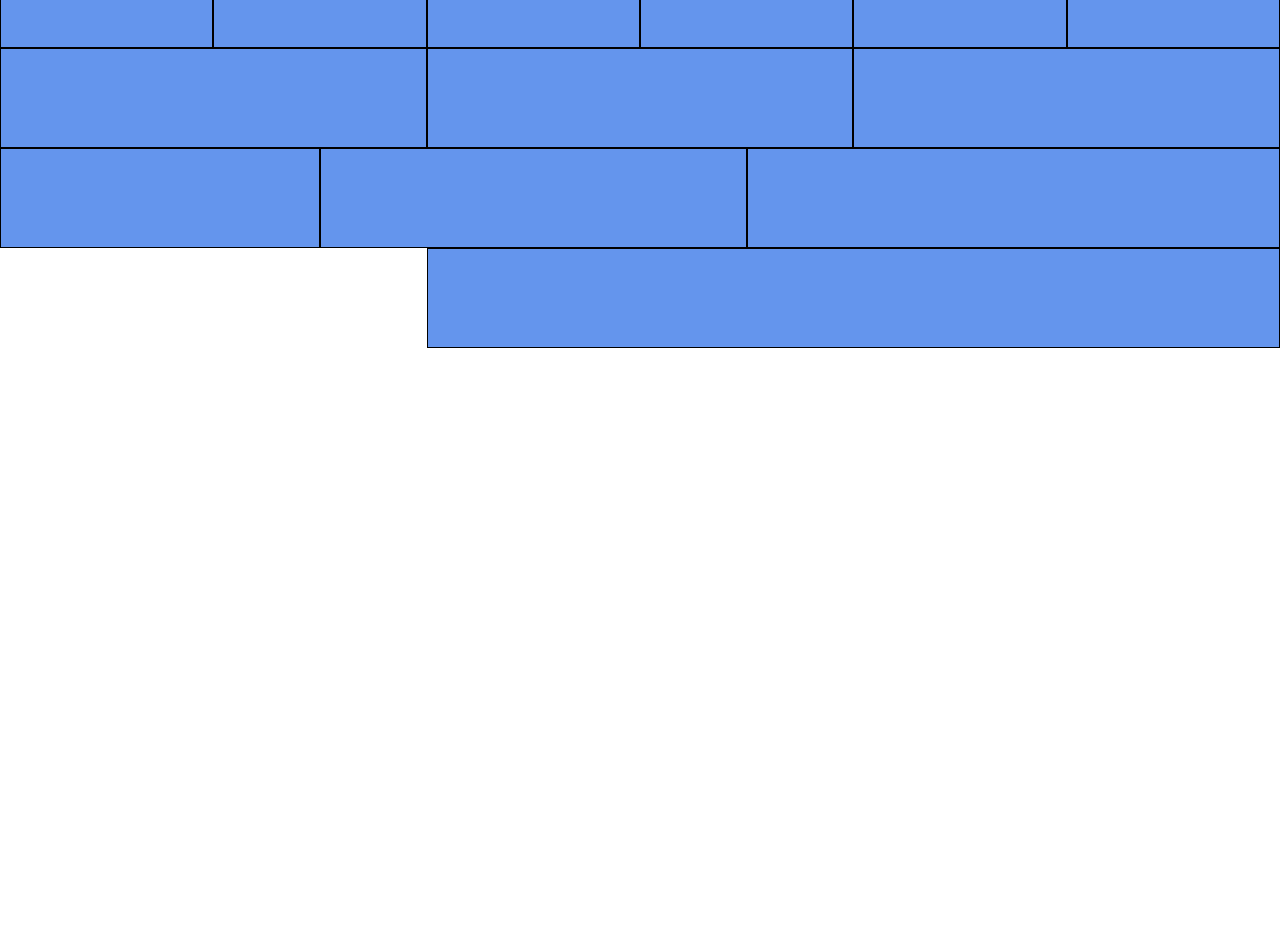
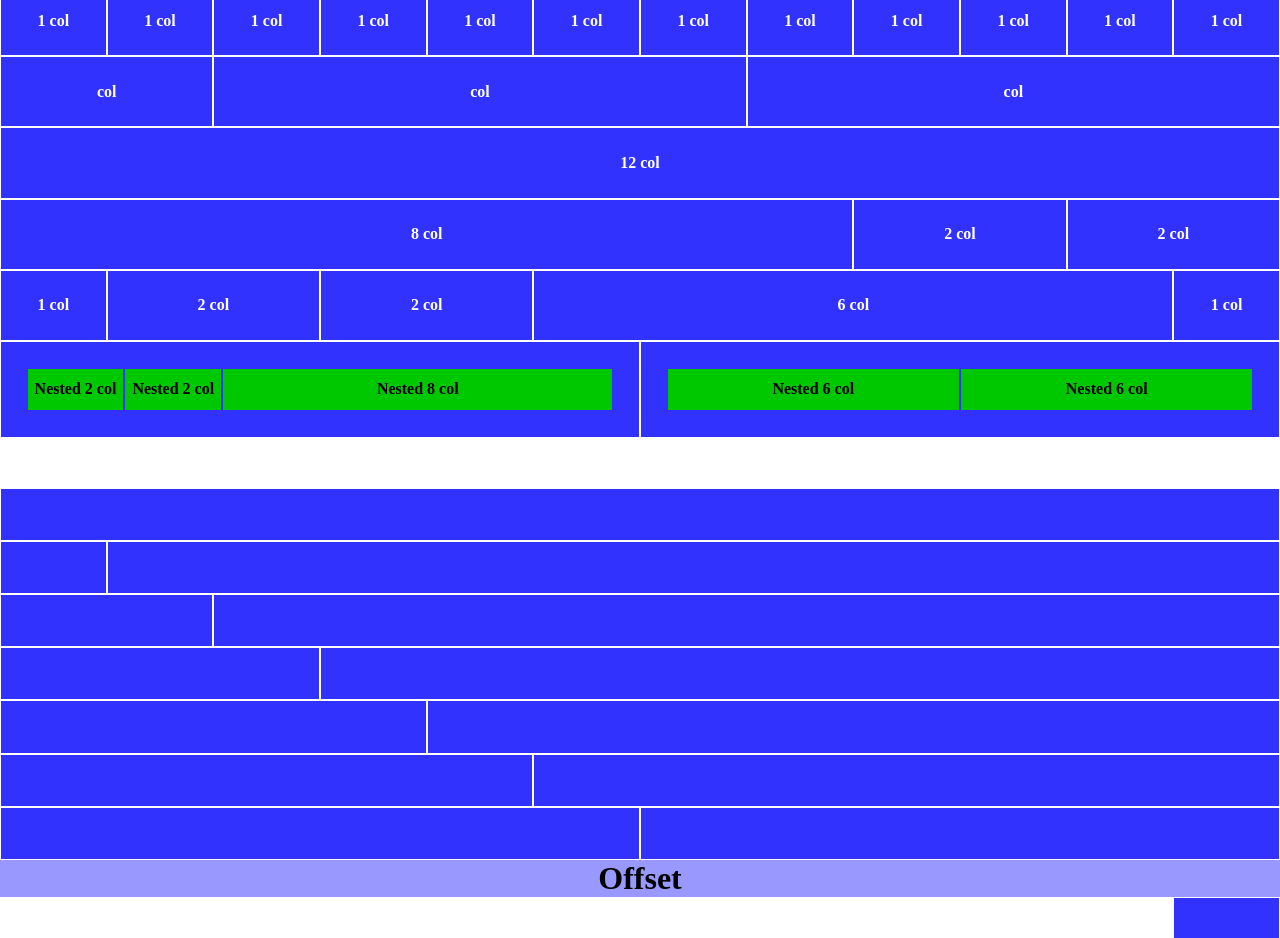
Before and after one commit to purpledev1337/html-css-12bool, a plain HTML site: page index.html in a window 1280 px wide. Shown: the part 52-990 px from the top of the page. Before the commit the page ends 800 px from the top, so only its background shows below. Drawn offline with Linux system fonts and the light colour scheme.

Commit message:
Normal ex DONE

```diff
--- a/css/lib/12col-responsive-framework.css
+++ b/css/lib/12col-responsive-framework.css
@@ -11,7 +11,7 @@
     max-width: 100%;
 }
 
-.col {
+.col- {
     flex-grow: 1;
     flex-basis: 0;
     max-width: 100%;
--- a/css/style.css
+++ b/css/style.css
@@ -6,12 +6,35 @@
     box-sizing: border-box;
 }
 
-[class*="col"] {
-    background-color: cornflowerblue;
-    height: 100px;
-    border: 1px solid black;
+/* columns specific rules */
+
+[class*="col-xs-"] {
+    background-color: rgb(50, 50, 255);
+    color: #fff;
+    font-weight: bold;
+    border: 1px solid white;
+    padding: 2%;
+    text-align: center;
 }
 
-[class*="col-xs-offset"] {
+[class*="col-xs-offset-"] {
     border: none;
+    padding: 0;
 }
+
+.title {
+    text-align: center;
+    background-color: rgba(50, 50, 255, 0.5);
+}
+
+.nested {
+    background-color: rgb(0, 200, 0);
+    color: black;
+    font-weight: bold;
+    border-color: rgb(50, 50, 255);
+    padding: 2% 0;
+}
+
+.row:nth-of-type(7) {
+    margin-bottom: 50px;
+}
--- a/index.html
+++ b/index.html
@@ -9,28 +9,137 @@
     <title>Row and Columns</title>
 </head>
 <body>
+    <div class="container-fluid">
+
+        <div class="title">
+            <h1>Esercizio per casa</h1>
+        </div>
 
         <div class="row">
+            <div class="col-xs-1">1 col</div>
+            <div class="col-xs-1">1 col</div>
+            <div class="col-xs-1">1 col</div>
+            <div class="col-xs-1">1 col</div>
+            <div class="col-xs-1">1 col</div>
+            <div class="col-xs-1">1 col</div>
+            <div class="col-xs-1">1 col</div>
+            <div class="col-xs-1">1 col</div>
+            <div class="col-xs-1">1 col</div>
+            <div class="col-xs-1">1 col</div>
+            <div class="col-xs-1">1 col</div>
+            <div class="col-xs-1">1 col</div>
+        </div>
+        <div class="row">
+            <div class="col-xs-2">col</div>
+            <div class="col-xs-5">col</div>
+            <div class="col-xs-5">col</div>
+        </div>
+        <div class="row">
+            <div class="col-xs-12">12 col</div>
+        </div>
+        <div class="row">
+            <div class="col-xs-8">8 col</div>
+            <div class="col-xs-2">2 col</div>
+            <div class="col-xs-2">2 col</div>
+        </div>
+        <div class="row">
+            <div class="col-xs-1">1 col</div>
+            <div class="col-xs-2">2 col</div>
+            <div class="col-xs-2">2 col</div>
+            <div class="col-xs-6">6 col</div>
+            <div class="col-xs-1">1 col</div>
+        </div>
+        <div class="row">
+            <div class="col-xs-6">
+                <div class="row">
+                    <div class="nested col-xs-2">Nested 2 col</div>
+                    <div class="nested col-xs-2">Nested 2 col</div>
+                    <div class="nested col-xs-8">Nested 8 col</div>
+                </div>
+            </div>
+            <div class="col-xs-6">
+                <div class="row">
+                    <div class="nested col-xs-6">Nested 6 col</div>
+                    <div class="nested col-xs-6">Nested 6 col</div>
+                </div>
+            </div>
+        </div>
+        <div class="row">
+            <div class="col-xs-12"></div>
+        </div>
+        <div class="row">
+            <div class="col-xs-1"></div>
+            <div class="col-xs-11"></div>
+        </div>
+        <div class="row">
             <div class="col-xs-2"></div>
-        <div class="col-xs-2"></div>
-        <div class="col-xs-2"></div>
-        <div class="col-xs-2"></div>
-        <div class="col-xs-2"></div>
+            <div class="col-xs-10"></div>
+        </div>
+        <div class="row">
+            <div class="col-xs-3"></div>
+            <div class="col-xs-9"></div>
+        </div>
+        <div class="row">
+            <div class="col-xs-4"></div>
+            <div class="col-xs-8"></div>
+        </div>
+        <div class="row">
+            <div class="col-xs-5"></div>
+            <div class="col-xs-7"></div>
+        </div>
+        <div class="row">
+            <div class="col-xs-6"></div>
+            <div class="col-xs-6"></div>
+        </div>
+
+        <div class="title">
+            <h1>Offset</h1>
+        </div>
+
+        <div class="row">
+            <div class="col-xs-offset-11"></div>
+            <div class="col-xs-1"></div>
+        </div>
+        <div class="row">
+            <div class="col-xs-offset-10"></div>
             <div class="col-xs-2"></div>
         </div>
         <div class="row">
-        <div class="col-xs-4"></div>
-        <div class="col-xs-4"></div>
+            <div class="col-xs-offset-9"></div>
+            <div class="col-xs-3"></div>
+        </div>
+        <div class="row">
+            <div class="col-xs-offset-8"></div>
             <div class="col-xs-4"></div>
         </div>
         <div class="row">
-        <div class="col-xs-3"></div>
-        <div class="col-xs-4"></div>
+            <div class="col-xs-offset-7"></div>
             <div class="col-xs-5"></div>
+        </div>
+        <div class="row">
+            <div class="col-xs-offset-6"></div>
+            <div class="col-xs-6"></div>
+        </div>
+        <div class="row">
+            <div class="col-xs-offset-5"></div>
+            <div class="col-xs-7"></div>
         </div>
         <div class="row">
             <div class="col-xs-offset-4"></div>
             <div class="col-xs-8"></div>
         </div>
+        <div class="row">
+            <div class="col-xs-offset-3"></div>
+            <div class="col-xs-9"></div>
+        </div>
+        <div class="row">
+            <div class="col-xs-offset-2"></div>
+            <div class="col-xs-10"></div>
+        </div>
+        <div class="row">
+            <div class="col-xs-offset-1"></div>
+            <div class="col-xs-11"></div>
+        </div>
+    </div>
 </body>
 </html>
```
Lines whose indentation alone changed are shown as unchanged.
